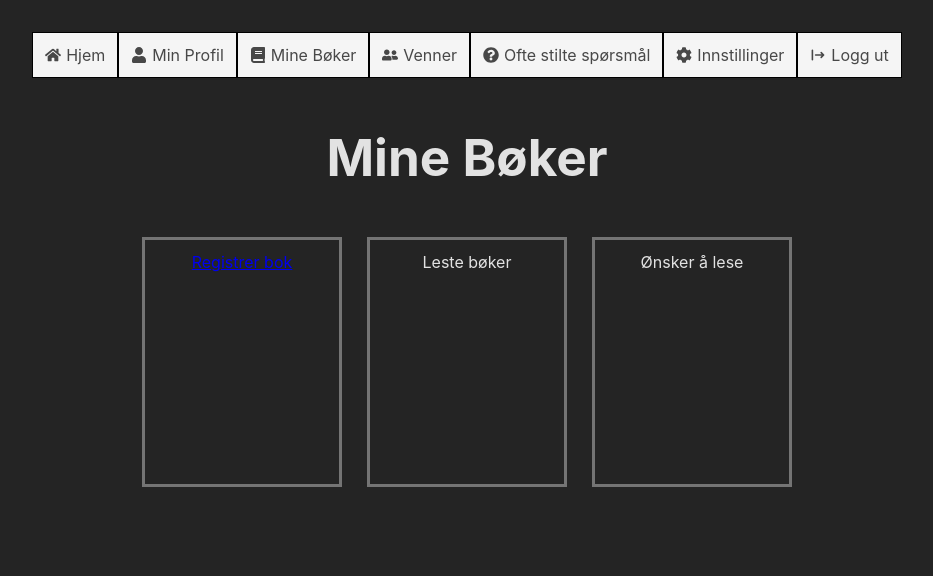
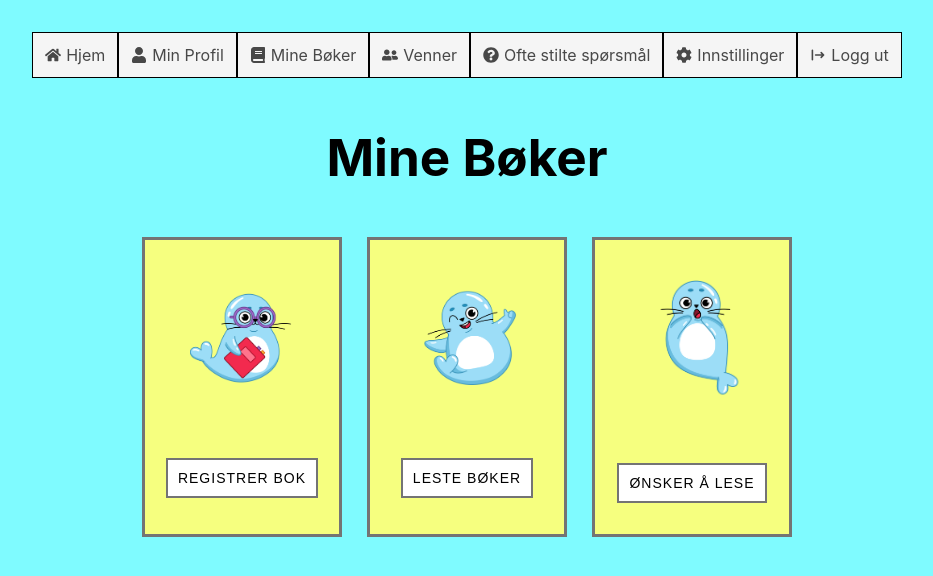
Before and after one commit to omrosand/lesesel, a React (Vite) app: page /mineboker in a window 1280 px wide. Shown: the top 576 px of the page, without its empty margins (173-1106 px from the left). Built offline with nearby package versions, Linux system fonts and the light colour scheme.

Commit message:
settings + darkmode toggle

```diff
--- a/src/App.css
+++ b/src/App.css
@@ -3,6 +3,18 @@
   margin: 0 auto;
   padding: 2rem;
   text-align: center;
+  min-height: 100vh;
+}
+
+/* Dark mode toggle */
+body {
+  background-color: rgb(127, 251, 255);
+  color: black;
+}
+
+.dark-mode {
+  background-color: black;
+  color: white;
 }
 
 h1 {
@@ -41,8 +53,17 @@ h1 {
 .card {
   border: 3px solid rgb(116, 116, 116);
   min-width: 200px;
-  min-height: 250px;
+  min-height: 300px;
   padding-top: 10px;
+  display: flex;
+  flex-direction: column;
+  align-items: center;
+  justify-content: space-around;
+  background-color: rgb(246, 255, 127)
+}
+
+.card img {
+  width: 13vh;
 }
 
 .searchContainer {
@@ -95,6 +116,11 @@ h1 {
 }
 
 
+a {
+  text-decoration: none;
+  color: black;
+}
+
 /* home page */
 .homeCardList {
   list-style: none;
@@ -113,6 +139,7 @@ h1 {
   display: flex;
   flex-direction: row;
   text-align: left;
+  background-color: rgb(246, 255, 127);
 }
 
 article {
@@ -140,7 +167,9 @@ button {
   font-weight: 500;
   cursor: pointer;
   width: fit-content;
-  padding: 15px;
+  padding: 10px;
+  letter-spacing: 1px;
+  text-transform: uppercase;
 }
 
 .homeLink {
@@ -158,9 +187,10 @@ button:hover {
   display: flex;
   flex-direction: column;
   text-align: left;
+  margin: 0 auto;
 }
 
 .settings button {
   margin-top: 2vh;
-  margin-bottom: 4vh;
+  margin-bottom: 5vh;
 }
--- a/src/pages/MyBooks.jsx
+++ b/src/pages/MyBooks.jsx
@@ -7,10 +7,19 @@ const MyBooks = () => {
       <section>
         <ul className="cardList">
           <li className="card">
-            <Link to="/registrerbok">Registrer bok</Link>
+            <img src="../src/img/Sel11.png" />
+            <button>
+              <Link to="/registrerbok">Registrer bok</Link>
+            </button>
           </li>
-          <li className="card">Leste bøker</li>
-          <li className="card">Ønsker å lese</li>
+          <li className="card">
+            <img src="../src/img/Sel12.png" />
+            <button>Leste bøker</button>
+          </li>
+          <li className="card">
+            <img src="../src/img/Sel6.png" />
+            <button>Ønsker å lese</button>
+          </li>
         </ul>
       </section>
     </>
--- a/src/pages/Settings.jsx
+++ b/src/pages/Settings.jsx
@@ -1,4 +1,8 @@
 const Settings = () => {
+  function darkMode() {
+    const element = document.body;
+    element.classList.toggle("dark-mode");
+  }
   return (
     <>
       <h1>Innstillinger</h1>
@@ -10,11 +14,13 @@ const Settings = () => {
         </p>
         <button>Bytt språk</button>
 
+        <h2>Bytte utseende?</h2>
+        <p>Blire for lyst for dæ? Trykk på knappen under så blire mørtt vettu?</p>
+        <button onClick={darkMode}>Mørtt/Ikke mørtt</button>
+
         <h2>Slette bruker</h2>
         <p>Når du har slettet brukeren din, er det ingen vei tilbake.</p>
         <button>Slett bruker</button>
-
-        <button>Logg ut</button>
       </article>
     </>
   );
```
